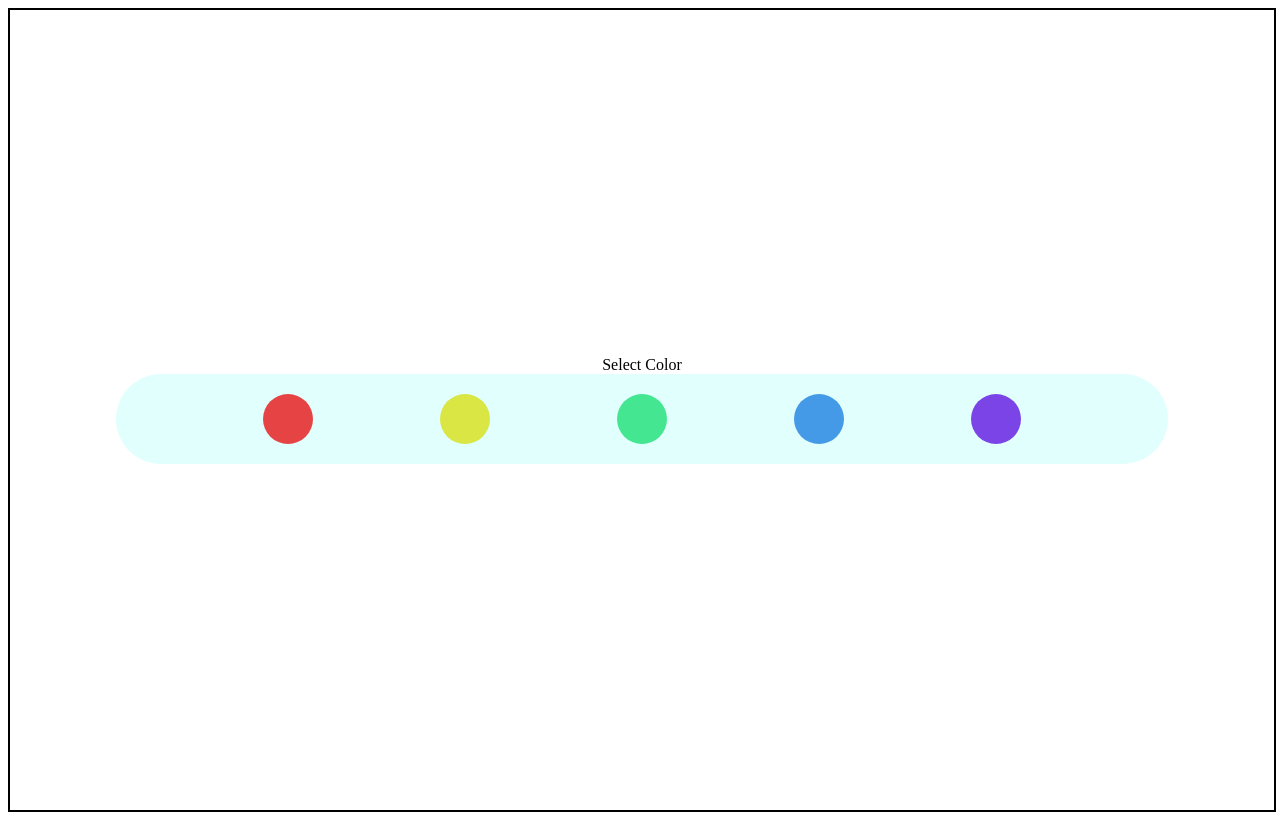
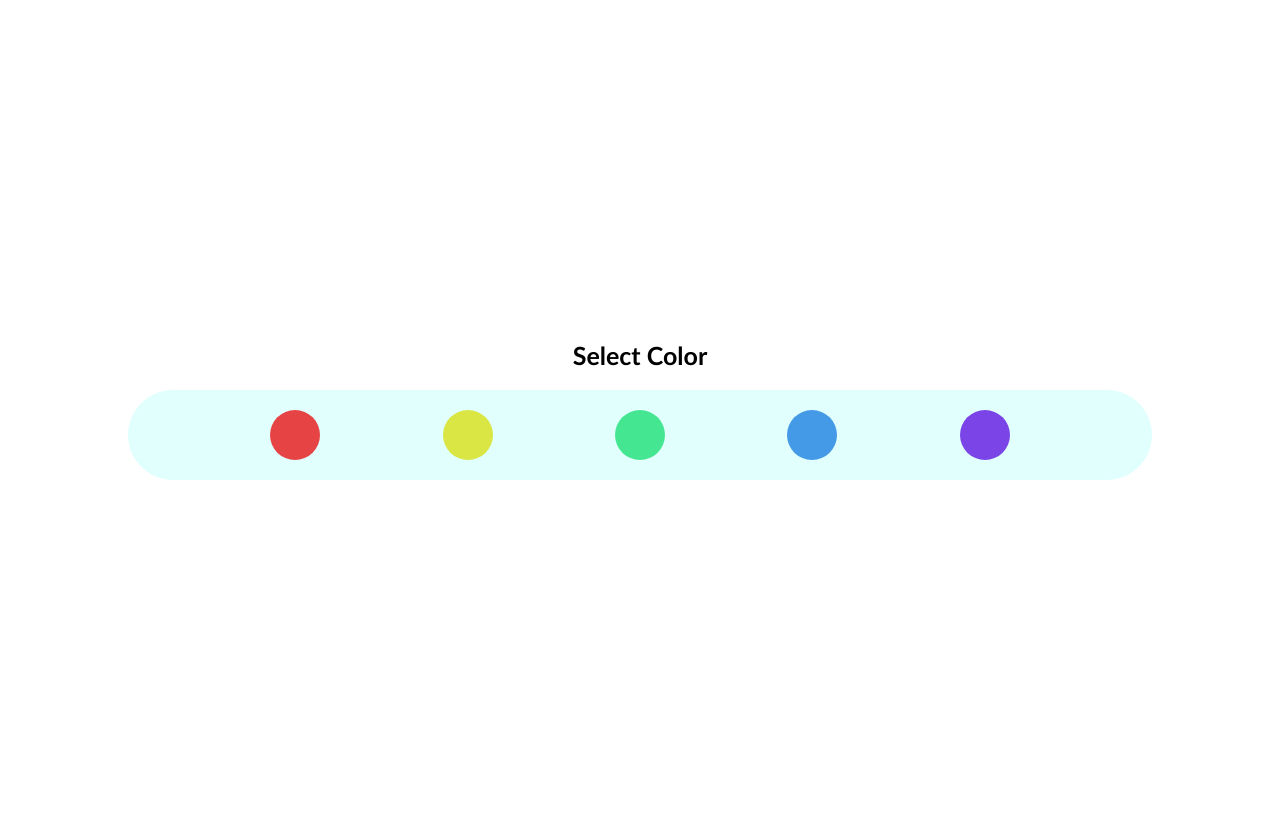
Before and after one commit to AWP22nd/Cuy-Un, a plain HTML site: page cuy-university/sesi11/index.html in a window 1280 px wide. Drawn offline with Linux system fonts and the light colour scheme.

Commit message:
Update style.css

```diff
--- a/cuy-university/sesi11/style.css
+++ b/cuy-university/sesi11/style.css
@@ -1,11 +1,28 @@
+*, html, body {
+    margin: 0;
+    padding: 0;
+    box-sizing: border-box;
+}
+
+body {
+    transition: all .8s ease-in-out;
+}
+
 .container {
     width: 100%;
     height: 100vh;
-    border: 2px solid black;
     display: flex;
     flex-direction: column;
     justify-content: center;
     align-items: center;
+}
+
+.title {
+    margin: 10px;
+    font-family: 'Gill Sans', 'Gill Sans MT', Calibri, 'Trebuchet MS', sans-serif;
+    font-weight: 700;
+    font-size: 25px;
+    padding: 10px;
 }
 
 .box  {
```
